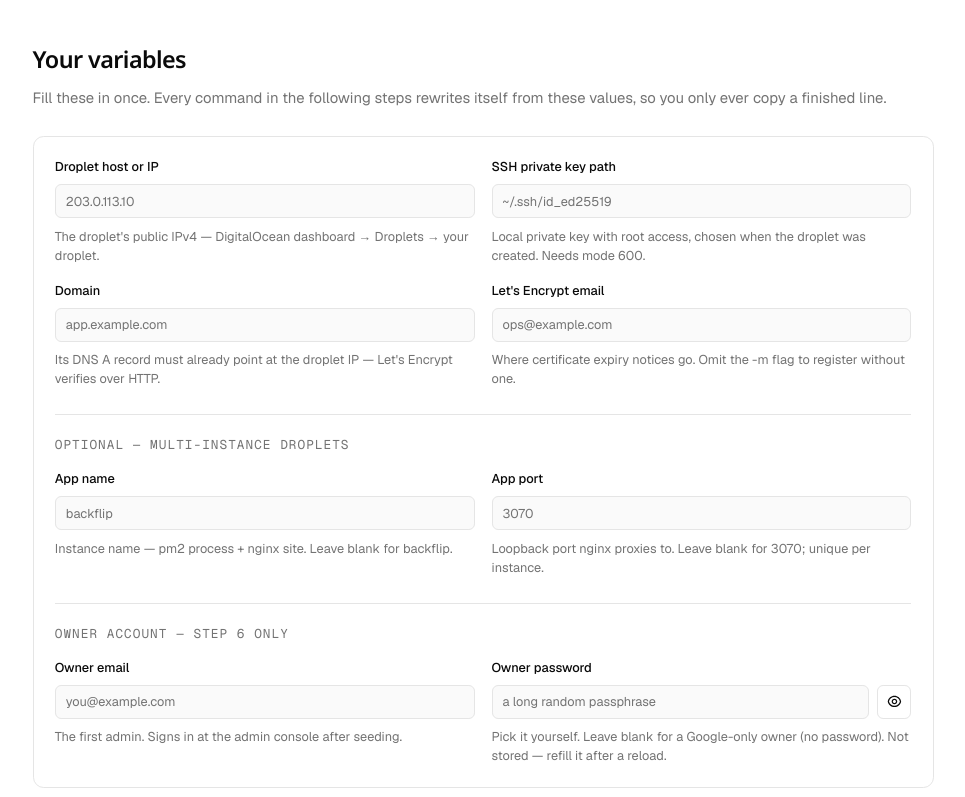
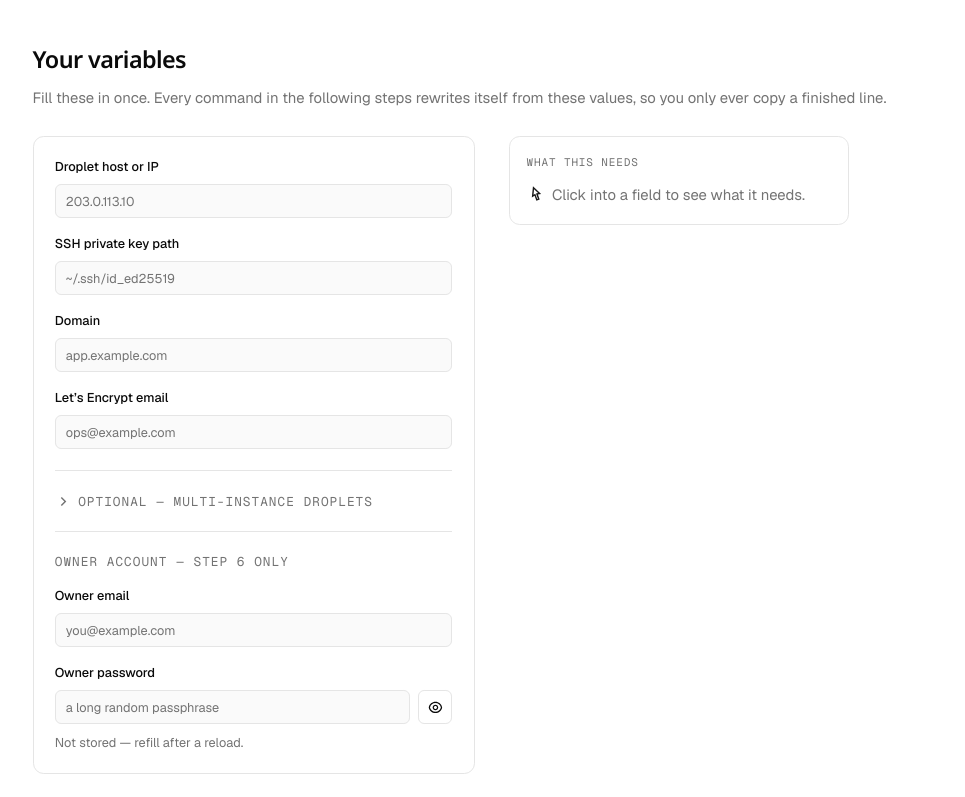
Before and after one commit to dev-geddy/backflip, a Next.js app in the folder apps/web/: page /getting-started/setup-on-digitalocean-droplet in a window 1280 px wide. Shown: the part 683-1480 px from the top of the page, without its empty margins (157-1122 px from the left). Built offline with nearby package versions, Linux system fonts and the light colour scheme.

Commit message:
feat(web): single-column variables step with focus-driven guidance sidebar

```diff
--- a/apps/web/app/getting-started/setup-on-digitalocean-droplet/_components/command-block.tsx
+++ b/apps/web/app/getting-started/setup-on-digitalocean-droplet/_components/command-block.tsx
@@ -41,12 +41,16 @@ export function CommandBlock({
   lines,
   label,
   prompt = true,
+  compact = false,
   className,
 }: {
   lines: string[]
   label?: string
   /** Show the `$` shell prompt gutter. Off for file snippets. */
   prompt?: boolean
+  /** Narrow columns (the step-1 guidance panel): wrap instead of scrolling,
+   * icon-only copy button. */
+  compact?: boolean
   className?: string
 }) {
   const [copied, setCopied] = useState(false)
@@ -76,11 +80,24 @@ export function CommandBlock({
           {label}
         </div>
       ) : null}
-      <div className="flex items-start gap-2 p-3">
-        <pre className="min-w-0 flex-1 overflow-x-auto py-0.5 font-mono text-[0.8125rem] leading-relaxed">
+      <div
+        className={cn("flex items-start gap-2 p-3", compact && "gap-1.5 p-2")}
+      >
+        <pre
+          className={cn(
+            "min-w-0 flex-1 py-0.5 font-mono text-[0.8125rem] leading-relaxed",
+            compact ? "whitespace-pre-wrap" : "overflow-x-auto"
+          )}
+        >
           <code>
             {lines.map((line, i) => (
-              <span key={i} className="block whitespace-pre">
+              <span
+                key={i}
+                className={cn(
+                  "block",
+                  compact ? "break-all whitespace-pre-wrap" : "whitespace-pre"
+                )}
+              >
                 {prompt ? (
                   <span
                     aria-hidden="true"
@@ -96,7 +113,7 @@ export function CommandBlock({
         </pre>
         <Button
           variant="outline"
-          size="sm"
+          size={compact ? "icon-sm" : "sm"}
           onClick={copy}
           aria-label={copied ? "Copied to clipboard" : "Copy to clipboard"}
           className="flex-none"
@@ -106,7 +123,7 @@ export function CommandBlock({
           ) : (
             <RiFileCopyLine aria-hidden="true" />
           )}
-          {copied ? "Copied" : "Copy"}
+          {compact ? null : copied ? "Copied" : "Copy"}
         </Button>
       </div>
     </div>
--- /dev/null
+++ b/apps/web/app/getting-started/setup-on-digitalocean-droplet/_components/field-guidance.tsx
@@ -0,0 +1,171 @@
+"use client"
+
+import { RiCursorLine } from "@remixicon/react"
+
+import { CommandBlock } from "./command-block"
+import {
+  DEFAULT_APP_NAME,
+  DEFAULT_APP_PORT,
+  resolve,
+  type SetupVars,
+} from "./setup-vars"
+
+function Mono({ children }: { children: React.ReactNode }) {
+  return (
+    <code className="rounded bg-muted px-1 py-0.5 font-mono text-[0.8125em] break-all">
+      {children}
+    </code>
+  )
+}
+
+type Guidance = {
+  title: string
+  /** One paragraph per entry. Two to four short sentences in total. */
+  body: React.ReactNode[]
+  /** Optional trailing block — a copyable command, a caveat callout. */
+  extra?: React.ReactNode
+}
+
+/**
+ * `chmod 600 <path>` for the key the operator is actually using, falling back to
+ * a highlighted `<your-key>` placeholder while the field is still empty.
+ */
+function chmodLine(sshKey: string) {
+  const path = sshKey.trim()
+  return `chmod 600 ${path || "~/.ssh/<your-key>"}`
+}
+
+function guidanceFor(field: keyof SetupVars, vars: SetupVars): Guidance {
+  const appUrl = resolve(vars).appUrl
+
+  switch (field) {
+    case "host":
+      return {
+        title: "Droplet host or IP",
+        body: [
+          "The droplet’s public IPv4 address — every command in this guide connects to it over SSH.",
+          "Get it from the DigitalOcean dashboard → Droplets → your droplet. A hostname works too, as long as it resolves to that droplet.",
+        ],
+      }
+    case "sshKey":
+      return {
+        title: "SSH private key path",
+        body: [
+          "Path on your machine to the private key whose public half was added to the droplet as root’s key — usually the key you picked when creating it.",
+          "It must be the droplet’s root key: the setup and deploy scripts all connect as root. Permissions must be 0600, or ssh refuses to use it.",
+        ],
+        extra: <CommandBlock lines={[chmodLine(vars.sshKey)]} compact />,
+      }
+    case "domain":
+      return {
+        title: "Domain",
+        body: [
+          "The public hostname nginx will serve this app on.",
+          <>
+            Its DNS <Mono>A</Mono> record must already point at the droplet IP
+            before TLS can be issued — Let’s Encrypt verifies over HTTP. Add the
+            record at your DNS provider, wherever the domain’s nameservers live.
+          </>,
+        ],
+      }
+    case "certbotEmail":
+      return {
+        title: "Let’s Encrypt email",
+        body: [
+          "Where Let’s Encrypt sends renewal failures and certificate expiry notices.",
+          "Any mailbox you actually read — it is not published anywhere and nothing else is sent to it.",
+        ],
+      }
+    case "appName":
+      return {
+        title: "App name",
+        body: [
+          "Only needed when one droplet runs several instances. It names the pm2 process and the nginx site.",
+          <>
+            Leave blank for <Mono>{DEFAULT_APP_NAME}</Mono>, the script default.
+          </>,
+        ],
+      }
+    case "appPort":
+      return {
+        title: "App port",
+        body: [
+          "The loopback port nginx proxies to. It is never exposed publicly — only nginx talks to it.",
+          <>
+            Must be unique per instance on the droplet. Leave blank for{" "}
+            <Mono>{DEFAULT_APP_PORT}</Mono>, the script default.
+          </>,
+        ],
+      }
+    case "adminEmail":
+      return {
+        title: "Owner email",
+        body: [
+          <>
+            The first admin account, seeded in step 6. It signs in at{" "}
+            <Mono>{appUrl}/backflip</Mono>.
+          </>,
+          "Use an address you can receive mail at — verification and password resets go there.",
+        ],
+      }
+    case "adminPassword":
+      return {
+        title: "Owner password",
+        body: [
+          "You choose this one; nothing hands it to you. It becomes the owner’s sign-in password on the admin console.",
+          "Leave it blank for a Google-only owner. This page never stores it — it stays in memory and is gone after a reload, so refill it before running step 6.",
+        ],
+      }
+  }
+}
+
+/**
+ * The step-1 guidance panel: what the focused field is and where to get its
+ * value. Driven purely by focus — `field` stays on the last focused key after a
+ * blur, so the panel never blanks out mid-typing.
+ */
+export function FieldGuidance({
+  field,
+  vars,
+}: {
+  field: keyof SetupVars | null
+  vars: SetupVars
+}) {
+  const guidance = field ? guidanceFor(field, vars) : null
+
+  // `lg:top-20` clears the sticky site header (h-14) once the panel pins.
+  return (
+    <aside className="rounded-xl border bg-card px-4 py-4 lg:sticky lg:top-20">
+      <p className="font-mono text-[11px] tracking-[0.08em] text-muted-foreground uppercase">
+        What this needs
+      </p>
+
+      <div aria-live="polite" className="mt-3">
+        {guidance ? (
+          <div className="flex flex-col gap-2">
+            <p className="text-sm font-medium">{guidance.title}</p>
+            {guidance.body.map((paragraph, i) => (
+              <p
+                key={i}
+                className="text-sm leading-relaxed text-muted-foreground"
+              >
+                {paragraph}
+              </p>
+            ))}
+            {guidance.extra ? (
+              <div className="mt-1">{guidance.extra}</div>
+            ) : null}
+          </div>
+        ) : (
+          <p className="flex items-start gap-2 text-sm leading-relaxed text-muted-foreground">
+            <RiCursorLine
+              className="mt-0.5 size-4 flex-none text-primary"
+              aria-hidden="true"
+            />
+            <span>Click into a field to see what it needs.</span>
+          </p>
+        )}
+      </div>
+    </aside>
+  )
+}
--- a/apps/web/app/getting-started/setup-on-digitalocean-droplet/_components/variables-form.tsx
+++ b/apps/web/app/getting-started/setup-on-digitalocean-droplet/_components/variables-form.tsx
@@ -1,9 +1,14 @@
 "use client"
 
-import { RiEyeLine, RiEyeOffLine } from "@remixicon/react"
+import { RiArrowRightSLine, RiEyeLine, RiEyeOffLine } from "@remixicon/react"
 import { useState } from "react"
 
 import { Button } from "@workspace/ui/components/button"
+import {
+  Collapsible,
+  CollapsibleContent,
+  CollapsibleTrigger,
+} from "@workspace/ui/components/collapsible"
 import {
   Field,
   FieldDescription,
@@ -11,6 +16,7 @@ import {
 } from "@workspace/ui/components/field"
 import { Input } from "@workspace/ui/components/input"
 
+import { FieldGuidance } from "./field-guidance"
 import {
   DEFAULT_APP_NAME,
   DEFAULT_APP_PORT,
@@ -21,58 +27,60 @@ type FieldSpec = {
   key: keyof SetupVars
   label: string
   placeholder: string
-  hint: string
   type?: "text" | "email"
-  wide?: boolean
 }
 
 const CORE: FieldSpec[] = [
-  {
-    key: "host",
-    label: "Droplet host or IP",
-    placeholder: "203.0.113.10",
-    hint: "The droplet's public IPv4 — DigitalOcean dashboard → Droplets → your droplet.",
-  },
+  { key: "host", label: "Droplet host or IP", placeholder: "203.0.113.10" },
   {
     key: "sshKey",
     label: "SSH private key path",
     placeholder: "~/.ssh/id_ed25519",
-    hint: "Local private key with root access, chosen when the droplet was created. Needs mode 600.",
   },
-  {
-    key: "domain",
-    label: "Domain",
-    placeholder: "app.example.com",
-    hint: "Its DNS A record must already point at the droplet IP — Let's Encrypt verifies over HTTP.",
-  },
+  { key: "domain", label: "Domain", placeholder: "app.example.com" },
   {
     key: "certbotEmail",
-    label: "Let's Encrypt email",
+    label: "Let’s Encrypt email",
     placeholder: "ops@example.com",
-    hint: "Where certificate expiry notices go. Omit the -m flag to register without one.",
     type: "email",
   },
 ]
 
 const OPTIONAL: FieldSpec[] = [
-  {
-    key: "appName",
-    label: "App name",
-    placeholder: DEFAULT_APP_NAME,
-    hint: `Instance name — pm2 process + nginx site. Leave blank for ${DEFAULT_APP_NAME}.`,
-  },
-  {
-    key: "appPort",
-    label: "App port",
-    placeholder: DEFAULT_APP_PORT,
-    hint: `Loopback port nginx proxies to. Leave blank for ${DEFAULT_APP_PORT}; unique per instance.`,
-  },
+  { key: "appName", label: "App name", placeholder: DEFAULT_APP_NAME },
+  { key: "appPort", label: "App port", placeholder: DEFAULT_APP_PORT },
 ]
+
+/** A value the operator has set to something other than the script default. */
+function overridden(value: string, fallback: string) {
+  const trimmed = value.trim()
+  return trimmed !== "" && trimmed !== fallback
+}
+
+function hasInstanceOverride(vars: SetupVars) {
+  return (
+    overridden(vars.appName, DEFAULT_APP_NAME) ||
+    overridden(vars.appPort, DEFAULT_APP_PORT)
+  )
+}
+
+/** Uppercase micro-label heading a field group. */
+function GroupLabel({ children }: { children: React.ReactNode }) {
+  return (
+    <span className="font-mono text-xs tracking-[0.08em] text-muted-foreground uppercase">
+      {children}
+    </span>
+  )
+}
 
 /**
  * Step 1 of the wizard, and the one form on the page: every command in the
  * later steps reads from this state. Nothing is submitted or fetched; the
  * wizard shell mirrors it into sessionStorage, minus the owner password.
+ *
+ * Layout is form-left / guidance-right (stacked below `lg`): per-field help
+ * lives in the sidebar, keyed off the focused field, so the form itself stays a
+ * single uncluttered column.
  */
 export function VariablesForm({
   vars,
@@ -82,11 +90,18 @@ export function VariablesForm({
   onChange: (key: keyof SetupVars, value: string) => void
 }) {
   const [revealPassword, setRevealPassword] = useState(false)
+  const [focused, setFocused] = useState<keyof SetupVars | null>(null)
+  // `null` = untouched, follow the values: collapsed by default, but already
+  // open when a non-default instance name/port is present. Restored values
+  // arrive after mount (the shell reads sessionStorage in an effect), so this
+  // has to be derived rather than an initial state. Any manual toggle wins.
+  const [optionalToggled, setOptionalToggled] = useState<boolean | null>(null)
+  const optionalOpen = optionalToggled ?? hasInstanceOverride(vars)
 
   function renderField(spec: FieldSpec) {
     const id = `var-${spec.key}`
     return (
-      <Field key={spec.key} className={spec.wide ? "sm:col-span-2" : undefined}>
+      <Field key={spec.key}>
         <FieldLabel htmlFor={id}>{spec.label}</FieldLabel>
         <Input
           id={id}
@@ -96,32 +111,38 @@ export function VariablesForm({
           spellCheck={false}
           value={vars[spec.key]}
           placeholder={spec.placeholder}
+          onFocus={() => setFocused(spec.key)}
           onChange={(event) => onChange(spec.key, event.target.value)}
         />
-        <FieldDescription>{spec.hint}</FieldDescription>
       </Field>
     )
   }
 
   return (
-    <div className="rounded-xl border bg-card px-5 py-5">
-      <div className="flex flex-col gap-6">
-        <div className="grid gap-4 sm:grid-cols-2">{CORE.map(renderField)}</div>
+    <div className="flex flex-col gap-6 lg:flex-row lg:items-start lg:gap-8">
+      <div className="w-full max-w-[26rem] min-w-0 flex-1 rounded-xl border bg-card px-5 py-5">
+        <div className="flex flex-col gap-5">
+          <div className="flex flex-col gap-4">{CORE.map(renderField)}</div>
 
-        <div className="flex flex-col gap-4 border-t pt-5">
-          <p className="font-mono text-xs tracking-[0.08em] text-muted-foreground uppercase">
-            Optional — multi-instance droplets
-          </p>
-          <div className="grid gap-4 sm:grid-cols-2">
-            {OPTIONAL.map(renderField)}
-          </div>
-        </div>
+          <Collapsible
+            open={optionalOpen}
+            onOpenChange={(open) => setOptionalToggled(open)}
+            className="flex flex-col gap-4 border-t pt-5"
+          >
+            <CollapsibleTrigger className="group flex w-full items-center gap-1.5 text-left">
+              <RiArrowRightSLine
+                className="size-4 flex-none text-muted-foreground transition-transform group-data-[panel-open]:rotate-90"
+                aria-hidden="true"
+              />
+              <GroupLabel>Optional — multi-instance droplets</GroupLabel>
+            </CollapsibleTrigger>
+            <CollapsibleContent className="flex flex-col gap-4">
+              {OPTIONAL.map(renderField)}
+            </CollapsibleContent>
+          </Collapsible>
 
-        <div className="flex flex-col gap-4 border-t pt-5">
-          <p className="font-mono text-xs tracking-[0.08em] text-muted-foreground uppercase">
-            Owner account — step 6 only
-          </p>
-          <div className="grid gap-4 sm:grid-cols-2">
+          <div className="flex flex-col gap-4 border-t pt-5">
+            <GroupLabel>Owner account — step 6 only</GroupLabel>
             <Field>
               <FieldLabel htmlFor="var-adminEmail">Owner email</FieldLabel>
               <Input
@@ -132,11 +153,9 @@ export function VariablesForm({
                 spellCheck={false}
                 value={vars.adminEmail}
                 placeholder="you@example.com"
+                onFocus={() => setFocused("adminEmail")}
                 onChange={(event) => onChange("adminEmail", event.target.value)}
               />
-              <FieldDescription>
-                The first admin. Signs in at the admin console after seeding.
-              </FieldDescription>
             </Field>
             <Field>
               <FieldLabel htmlFor="var-adminPassword">
@@ -151,6 +170,7 @@ export function VariablesForm({
                   spellCheck={false}
                   value={vars.adminPassword}
                   placeholder="a long random passphrase"
+                  onFocus={() => setFocused("adminPassword")}
                   onChange={(event) =>
                     onChange("adminPassword", event.target.value)
                   }
@@ -173,13 +193,16 @@ export function VariablesForm({
                 </Button>
               </div>
               <FieldDescription>
-                Pick it yourself. Leave blank for a Google-only owner (no
-                password). Not stored — refill it after a reload.
+                Not stored — refill after a reload.
               </FieldDescription>
             </Field>
           </div>
         </div>
       </div>
+
+      <div className="w-full max-w-[26rem] min-w-0 lg:w-80 lg:max-w-none lg:flex-none">
+        <FieldGuidance field={focused} vars={vars} />
+      </div>
     </div>
   )
 }
```
